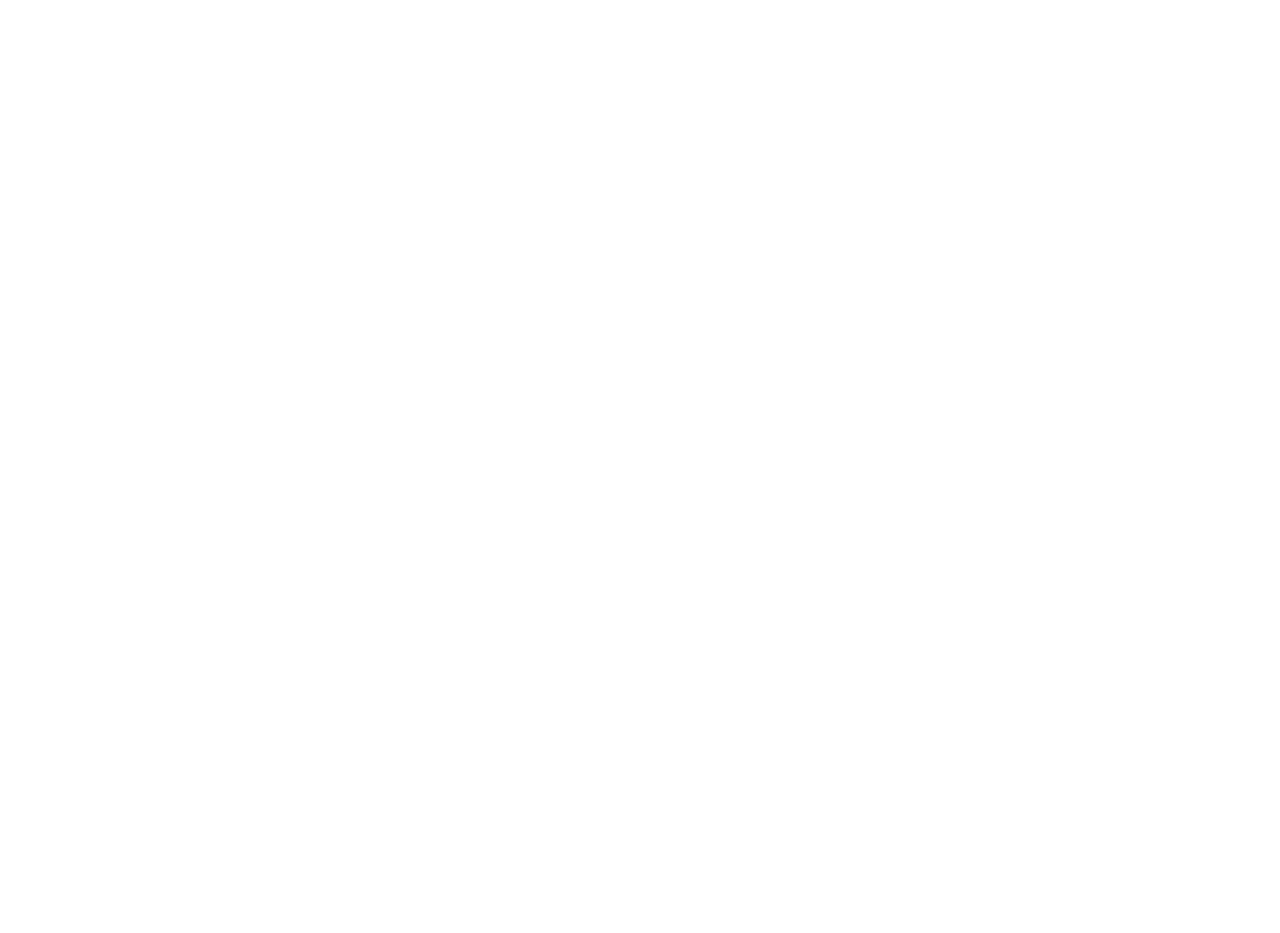
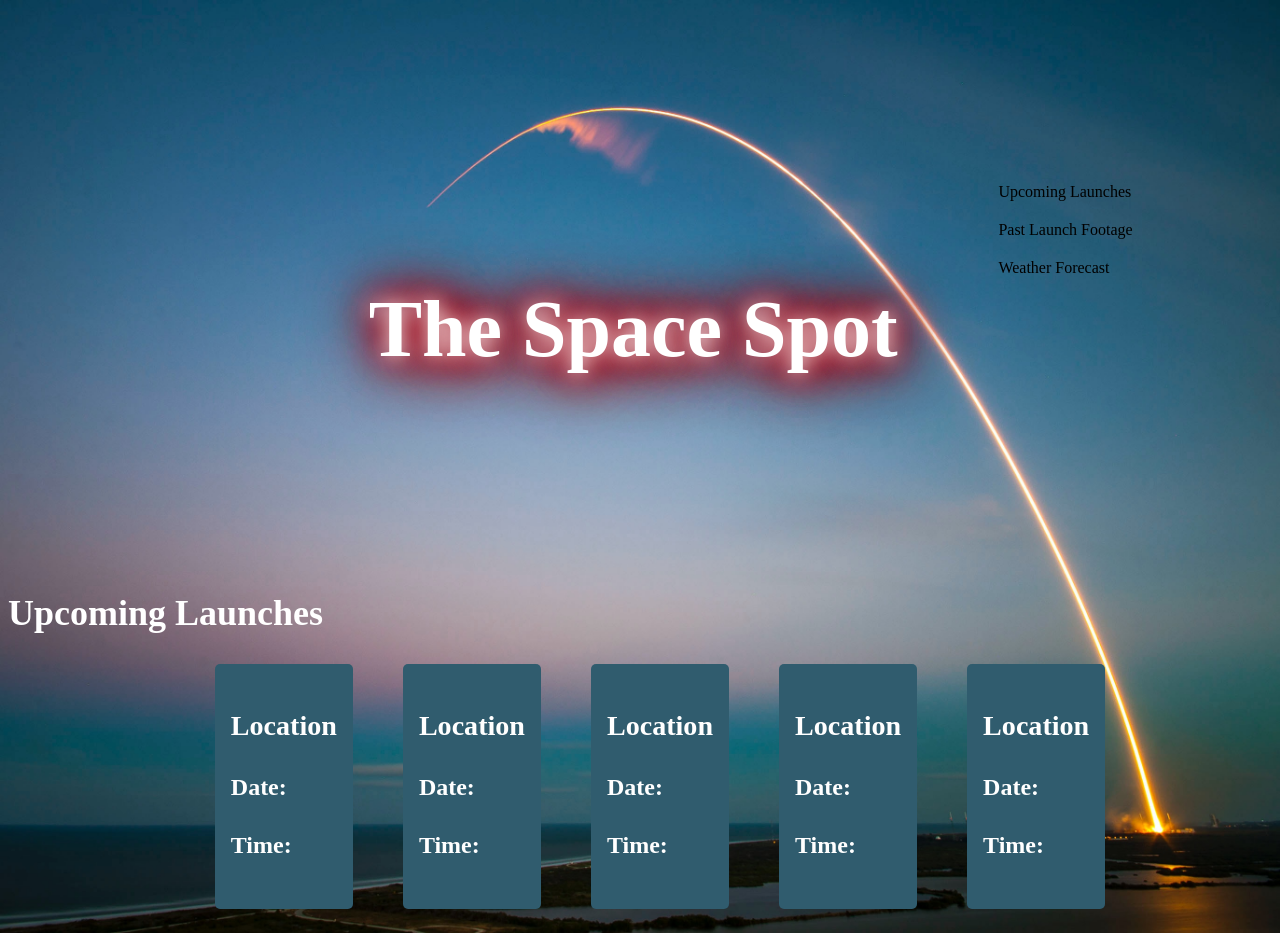
Before and after one commit to andrewross4224/group-project, a plain HTML site: page index.html in a window 1280 px wide. Before the commit the page ends 800 px from the top, so only its background shows below. Drawn offline with Linux system fonts and the light colour scheme; files that its build step writes are made by us from their sources.

Commit message:
added html code and starter css

```diff
--- a/assets/css/style.css
+++ b/assets/css/style.css
@@ -0,0 +1,60 @@
+nav {
+    display: flex;
+    align-items:center;
+    justify-content: space-between;
+    padding-top: 10px;
+    padding-left: 10px;
+    padding-right: 50px;
+}
+
+nav ul li {
+    display:inline-block;
+    padding: 10px;
+}
+
+body {
+    background-image: url(/assets/images/spacex.jpg);
+    background-size: cover;
+
+}
+
+.header {
+    width: 100%;
+    text-align: center;
+    padding-top: 200px;
+    padding-left: 300px;
+    font-size: 80px;
+    color: #fff;
+    animation: glow 1s ease-in-out infinite alternate;
+}
+
+
+@-webkit-keyframes glow {
+    from {
+      text-shadow: 0 0 10px #fff, 0 0 20px #fff, 0 0 30px #e26919, 0 0 40px #e26919, 0 0 50px #e26919, 0 0 60px #e26919, 0 0 70px #e26919;
+    }
+    to {
+      text-shadow: 0 0 20px #fff, 0 0 30px #aa0512, 0 0 40px #aa0512, 0 0 50px #aa0512, 0 0 60px #aa0512, 0 0 70px #aa0512, 0 0 80px #aa0512;
+    }
+  }
+
+.launches {
+    font-size: 1.5rem;
+    margin:20px 0;
+    padding-top: 100px;
+    color: #fff;
+}
+
+.launchcards {
+    display: flex;
+    justify-content: center;
+    gap: 50px;
+}
+
+.launchcards .card {
+    list-style: none;
+    color: #fff;
+    padding: 18px 16px;
+    border-radius: 5px;
+    background: #305c6e;
+}
--- a/index.html
+++ b/index.html
@@ -3,9 +3,49 @@
 <head>
     <meta charset="UTF-8">
     <meta name="viewport" content="width=device-width, initial-scale=1.0">
-    <title>Document</title>
+    <link rel="stylesheet" type="text/css" href="style.css">
+    <title>The Space Spot</title>
 </head>
 <body>
-
+    <div>
+        <nav>
+            <h2 class="header">The Space Spot</h2>
+            <ul>
+                <li>Upcoming Launches</li>
+                <li>Past Launch Footage</li>
+                <li>Weather Forecast</li>
+            </ul>
+        </nav>
+    </div>
+    <div class="launches">
+        <h2>Upcoming Launches</h2>
+        <ul class="launchcards">
+            <li class="card">
+                <h3>Location</h3>
+                <h4>Date:</h4>
+                <h4>Time:</h4>
+            </li>
+            <li class="card">
+                <h3>Location</h3>
+                <h4>Date:</h4>
+                <h4>Time:</h4>
+            </li>
+            <li class="card">
+                <h3>Location</h3>
+                <h4>Date:</h4>
+                <h4>Time:</h4>
+            </li>
+            <li class="card">
+                <h3>Location</h3>
+                <h4>Date:</h4>
+                <h4>Time:</h4>
+            </li>
+            <li class="card">
+                <h3>Location</h3>
+                <h4>Date:</h4>
+                <h4>Time:</h4>
+            </li>
+        </ul>
+    </div>
 </body>
 </html>
```
Also changed, not shown: assets/images/spacex.jpg (added).
